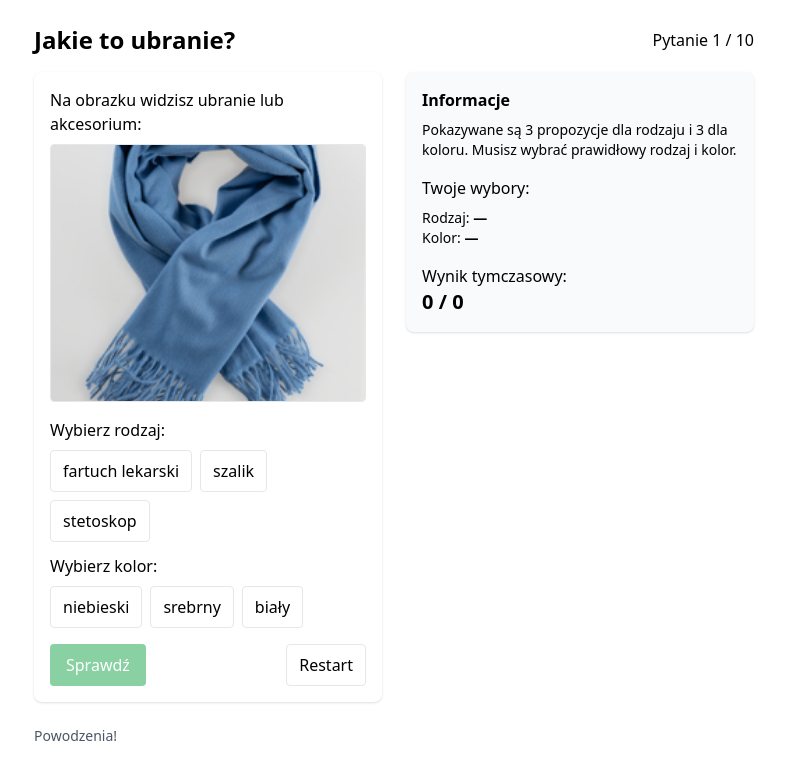
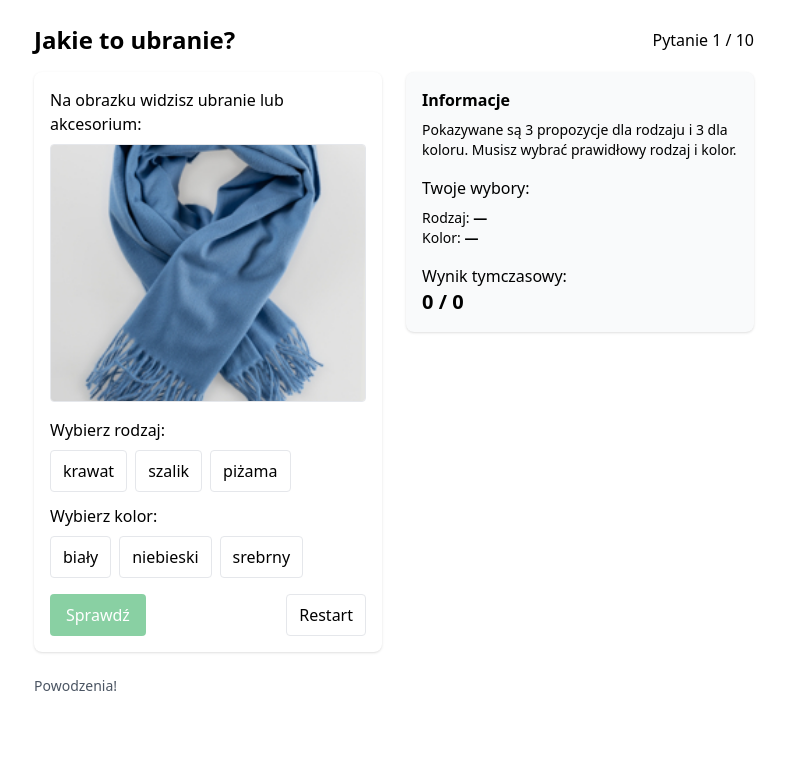
Before and after one commit to alvouk/react-ogra, a React (Vite) app: page / in a window 1280 px wide. Shown: the top 780 px of the page, without its empty margins (246-1031 px from the left). Built offline with nearby package versions, Linux system fonts and the light colour scheme.

Commit message:
Fixed the restart, updated the content

```diff
--- a/src/imagePool.js
+++ b/src/imagePool.js
@@ -8,7 +8,7 @@ export const IMAGE_POOL = [
   { src: "/images/7.jpg", kind: "sweter", color: "szary" },
   { src: "/images/8.jpg", kind: "T-shirt", color: "różowy" },
   { src: "/images/9.jpg", kind: "kurtka", color: "brązowy" },
-  { src: "/images/10.jpg", kind: "marynarka", color: "fioletowy" },
+  { src: "/images/10.jpg", kind: "garnitur", color: "fioletowy" },
   { src: "/images/11.jpg", kind: "kamizelka", color: "beżowy" },
   { src: "/images/12.jpg", kind: "płaszcz", color: "czarny" },
   { src: "/images/13.jpg", kind: "czapka", color: "zielony" },
--- a/src/index.jsx
+++ b/src/index.jsx
@@ -9,6 +9,7 @@ const CLOTHING_KINDS = [
   "spodnie",
   "sukienka",
   "spódnica",
+  "garnitur",
   "kurtka",
   "sweter",
   "T-shirt",
@@ -139,11 +140,7 @@ export default function JakieToUbranieQuiz({ questionsCount = 10 }) {
   }
 
   function restart() {
-    setScore(0);
-    setCurrentIndex(0);
-    setSelectedKind(null);
-    setSelectedColor(null);
-    setAnswered(false);
+    window.location.reload();
   }
 
   if (currentIndex >= selectedImages.length) {
```
